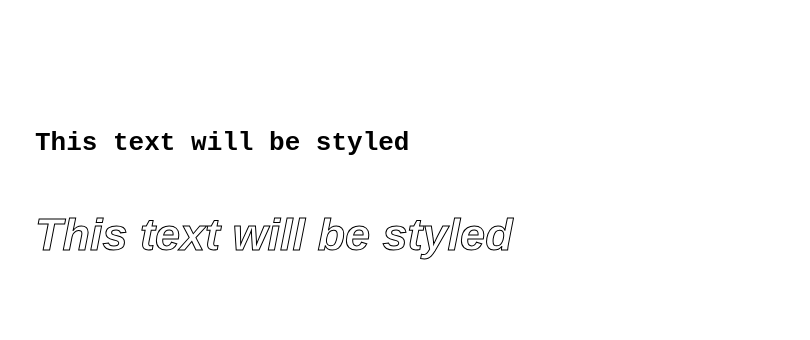
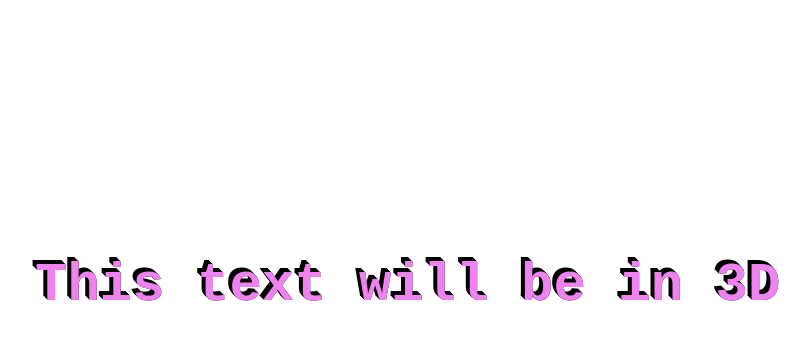
Before and after one commit to Paveldub/canvas-course, a plain HTML site: page index.html in a window 1280 px wide. Shown: the whole page, without its empty margins (205-1015 px from the left). Drawn offline with Linux system fonts and the light colour scheme.

Commit message:
3D text canvas

```diff
--- a/index.html
+++ b/index.html
@@ -31,7 +31,8 @@
   <!-- <script src="./js/polygons.js"></script> -->
   <!-- <script src="./js/shadows-on-shapes.js"></script> -->
   <!-- <script src="./js/text-basics.js"></script> -->
-  <script src="./js/text-styling.js"></script>
+  <!-- <script src="./js/text-styling.js"></script> -->
+  <script src="./js/3D-text.js"></script>
 </body>
 
 </html>
--- /dev/null
+++ b/js/3D-text.js
@@ -0,0 +1,25 @@
+document.addEventListener('DOMContentLoaded', () => {
+  let canvas = document.getElementById('hello-world-canvas')
+  let context = canvas.getContext('2d')
+
+  draw3DText(
+    'This text will be in 3D',
+    100,
+    300,
+    'normal 600 54px monospace',
+    'violet',
+    5
+  )
+
+  function draw3DText (text, x, y, style, color, size) {
+    context.font = style
+    context.fillStyle = 'black'
+
+    for (let i = 0; i < size; i++) {
+      context.fillText(text, x - i, y - i)
+    }
+
+    context.fillStyle = color
+    context.fillText(text, x, y)
+  }
+})
```
